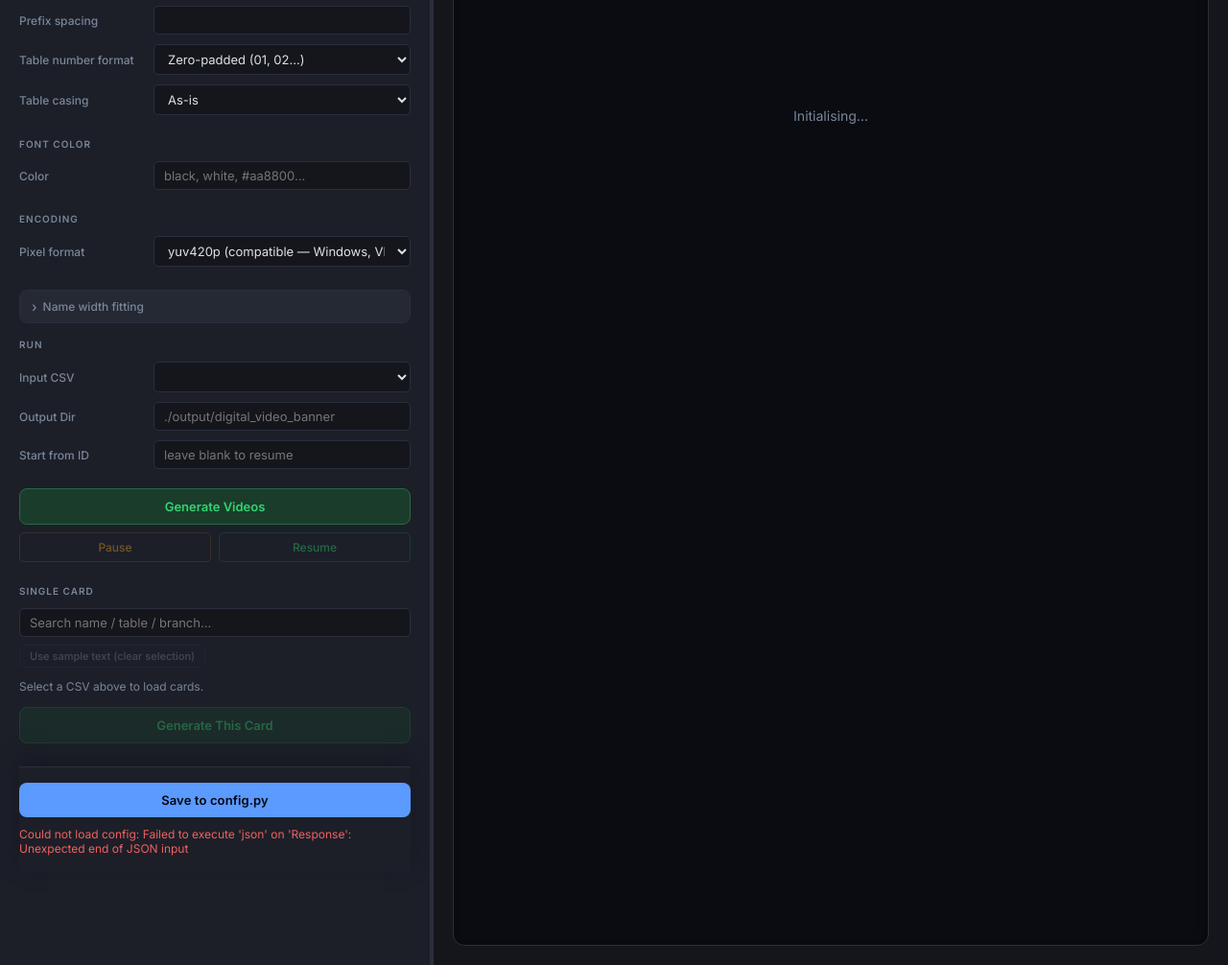
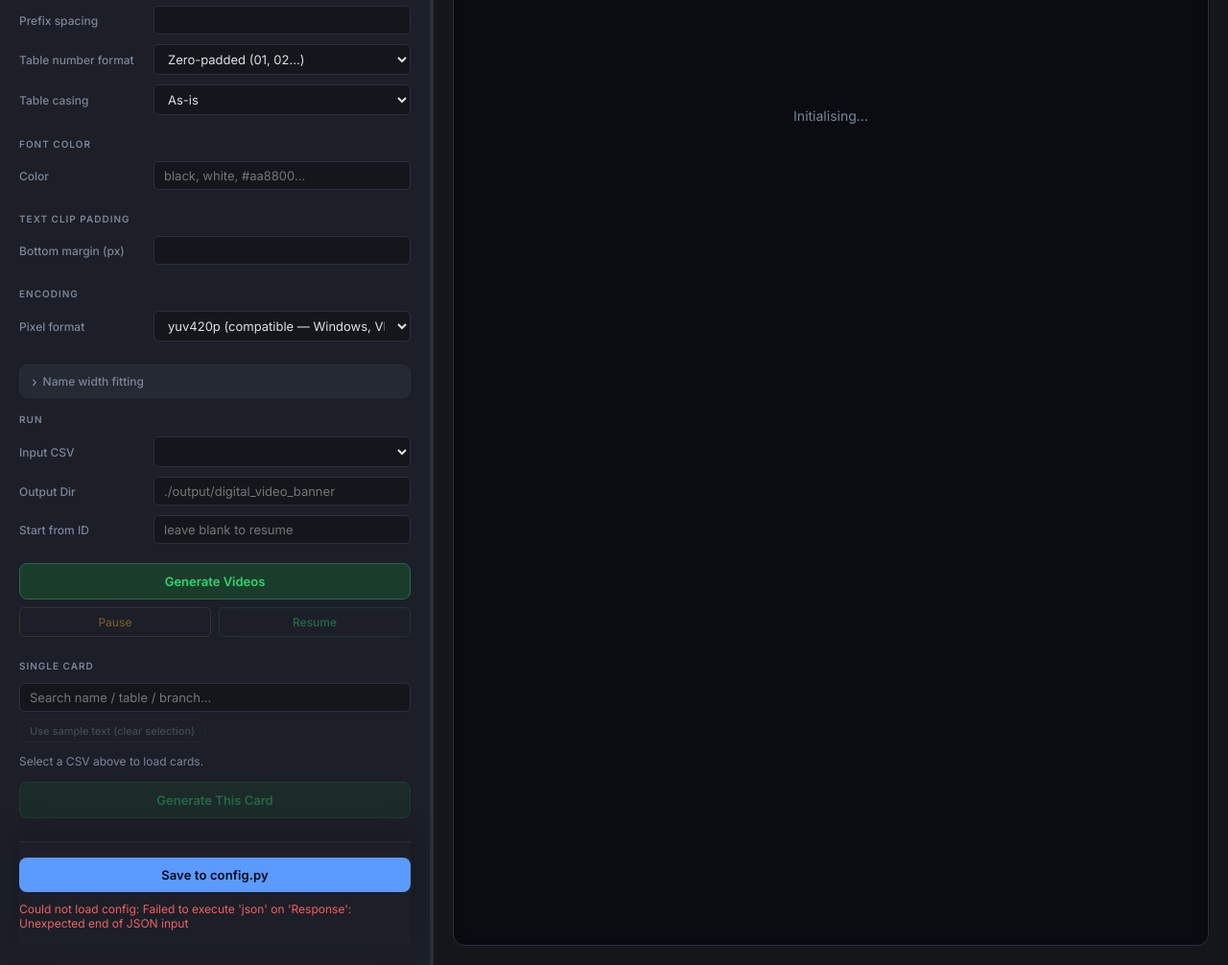
Before and after one commit to JunKangWong/vidstamp, a Flask app: page / in a window 1280 px wide. Shown: the part 840-1846 px from the top of the page at 96% size. Run offline with Flask 3, Linux system fonts and the light colour scheme; data that the repository does not hold is empty; parts of the project's set-up code (start-up, migrations or seed data) failed here and were passed over.

Commit message:
feat: added font margin

```diff
--- a/app.py
+++ b/app.py
@@ -50,7 +50,9 @@ UI_KEYS = [
     "VIDEO_CSV_PATH", "IMAGE_CSV_PATH",
     "IMAGE_NAME_Y", "IMAGE_TABLE_Y",
     "IMAGE_NAME_FONT_SIZE", "IMAGE_TABLE_FONT_SIZE",
+    "IMAGE_TEXT_BOTTOM_PADDING",
     "IMAGE_OUTPUT_ZIP_PATH",
+    "VIDEO_TEXT_MARGIN",
 ]
 
 CONFIG_FILE = Path(__file__).parent / "config.py"
--- a/preview_positions.py
+++ b/preview_positions.py
@@ -207,7 +207,7 @@ def generate_preview_image(
     nx0, ny0, nx1, ny1 = draw.textbbox((0, 0), name_text, font=name_font)
     name_w = nx1 - nx0
     name_x, name_y = resolve_position(name_pos_x, name_pos_y, name_w, frame_w, frame_h)
-    draw.text((name_x, name_y), name_text, fill=font_color, font=name_font)
+    draw.text((name_x, name_y - ny0), name_text, fill=font_color, font=name_font)
     if draw_anchors:
         draw_anchor_crosshair(draw, name_x, name_y)
 
@@ -222,7 +222,7 @@ def generate_preview_image(
     tx0, ty0, tx1, ty1 = draw.textbbox((0, 0), table_text, font=table_font)
     table_w = tx1 - tx0
     table_x, table_y = resolve_position(table_pos_x, table_pos_y, table_w, frame_w, frame_h)
-    draw.text((table_x, table_y), table_text, fill=font_color, font=table_font)
+    draw.text((table_x, table_y - ty0), table_text, fill=font_color, font=table_font)
     if draw_anchors:
         draw_anchor_crosshair(draw, table_x, table_y)
 
--- a/templates/index.html
+++ b/templates/index.html
@@ -572,6 +572,14 @@
       </div>
 
       <div class="section">
+        <div class="section-title">Text Clip Padding</div>
+        <div class="field">
+          <label>Bottom margin (px)</label>
+          <input type="number" data-key="VIDEO_TEXT_MARGIN" step="1" min="0" />
+        </div>
+      </div>
+
+      <div class="section">
         <div class="section-title">Encoding</div>
         <div class="field">
           <label>Pixel format</label>
@@ -731,6 +739,10 @@
             <input type="text" data-single-key="VIDEO_FONT_COLOR" placeholder="white, black, #aa8800…" />
           </div>
           <div class="field">
+            <label>Bottom margin (px)</label>
+            <input type="number" data-single-key="VIDEO_TEXT_MARGIN" step="1" min="0" />
+          </div>
+          <div class="field">
             <label>Pixel format</label>
             <select data-single-key="VIDEO_PIXEL_FORMAT">
               <option value="yuv420p">yuv420p (compatible)</option>
@@ -773,6 +785,10 @@
         <div class="field">
           <label>Table</label>
           <input type="number" data-key="IMAGE_TABLE_FONT_SIZE" step="1" />
+        </div>
+        <div class="field">
+          <label>Bottom padding (px)</label>
+          <input type="number" data-key="IMAGE_TEXT_BOTTOM_PADDING" step="1" min="0" />
         </div>
       </div>
 
@@ -825,12 +841,14 @@ const VIDEO_KEYS = [
   "VIDEO_NAME_MAX_WIDTH", "VIDEO_NAME_MARGIN", "VIDEO_NAME_CASING", "VIDEO_TABLE_PREFIX", "VIDEO_TABLE_NUMBER_FORMAT", "VIDEO_TABLE_PREFIX_SPACING", "VIDEO_TABLE_CASING",
   "VIDEO_TABLE_FONT_SIZE", "VIDEO_FONT_COLOR", "VIDEO_PIXEL_FORMAT",
   "VIDEO_TEXT_ENTRANCE_TIME",
+  "VIDEO_TEXT_MARGIN",
   "FONT_FILENAME",
   "VIDEO_OUTPUT_PATH",
 ];
 const IMAGE_KEYS = [
   "IMAGE_NAME_Y", "IMAGE_TABLE_Y",
   "IMAGE_NAME_FONT_SIZE", "IMAGE_TABLE_FONT_SIZE",
+  "IMAGE_TEXT_BOTTOM_PADDING",
   "IMAGE_OUTPUT_ZIP_PATH",
 ];
 const ALL_KEYS = [...VIDEO_KEYS, ...IMAGE_KEYS];
@@ -1299,7 +1317,7 @@ function selectCard(card) {
     "VIDEO_NAME_FONT_SIZE", "VIDEO_NAME_FONT_SIZE_MIN", "VIDEO_NAME_FONT_SIZE_STEP",
     "VIDEO_NAME_MAX_WIDTH", "VIDEO_NAME_MARGIN", "VIDEO_NAME_CASING",
     "VIDEO_TABLE_PREFIX", "VIDEO_TABLE_PREFIX_SPACING", "VIDEO_TABLE_NUMBER_FORMAT", "VIDEO_TABLE_CASING",
-    "VIDEO_TABLE_FONT_SIZE", "VIDEO_FONT_COLOR", "VIDEO_PIXEL_FORMAT", "FONT_FILENAME",
+    "VIDEO_TABLE_FONT_SIZE", "VIDEO_FONT_COLOR", "VIDEO_TEXT_MARGIN", "VIDEO_PIXEL_FORMAT", "FONT_FILENAME",
   ];
   singleKeys.forEach(key => {
     const liveValue = readKeyValue(key);
--- a/video_renderer.py
+++ b/video_renderer.py
@@ -33,6 +33,7 @@ from config import (
     VIDEO_TEXT_ENTRANCE_TIME,
     VIDEO_EN_FILENAME,
     VIDEO_CN_FILENAME,
+    VIDEO_TEXT_MARGIN,
 )
 import os
 import re
@@ -102,6 +103,7 @@ class DigitalVideoBannerGenerator:
             color=self.font_color,
             font=self.font,
             duration=self.text_duration,
+            margin=(0, VIDEO_TEXT_MARGIN),
         )
         name_text = name_text.with_position((self.name_pos_x, self.name_pos_y))
         name_text = name_text.with_effects([CrossFadeIn(self.text_fade_duration)])
@@ -127,6 +129,7 @@ class DigitalVideoBannerGenerator:
             color=self.font_color,
             font=self.font,
             duration=self.text_duration,
+            margin=(0, VIDEO_TEXT_MARGIN),
         )
         table_no = table_no.with_position((self.table_num_pos_x, self.table_num_pos_y))
         table_no = table_no.with_effects([CrossFadeIn(self.text_fade_duration)])
```
Also changed, not shown: config.py (+7 -0 lines), image_renderer.py (+7 -7 lines).
